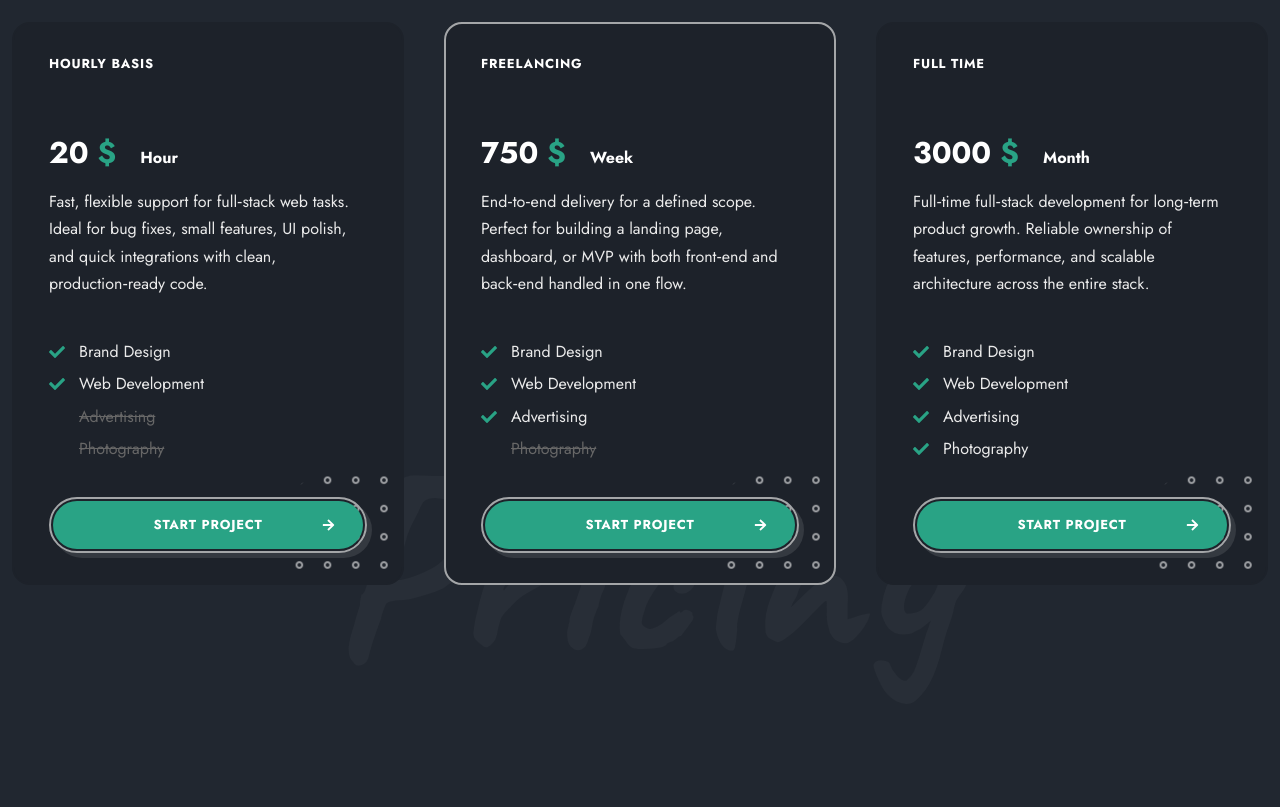
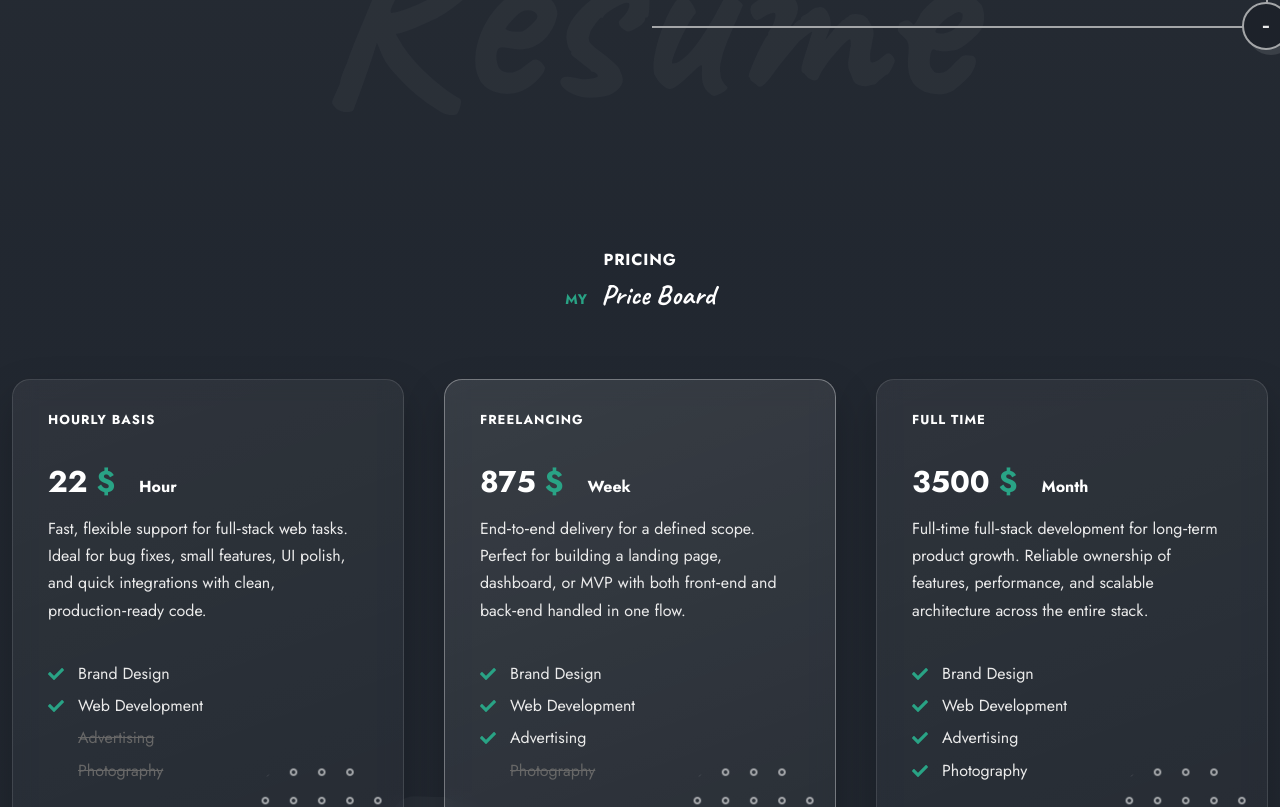
Before and after one commit to berkantkarakayis/Portfolio-Website, a React (Vite) app: page /#home in a window 1280 px wide. Shown: the part 5873-6680 px from the top of the page. Built offline with nearby package versions, Linux system fonts and the light colour scheme.

Commit message:
fix resume section

```diff
--- /dev/null
+++ b/src/components/pricing/GlareHover.jsx
@@ -0,0 +1,51 @@
+import React, { useEffect, useState } from "react";
+import "./glare-hover.css";
+
+const GlareHover = ({
+  children,
+  glareColor = "#ffffff",
+  glareOpacity = 0.3,
+  glareAngle = -30,
+  glareSize = 300,
+  transitionDuration = 800,
+  playOnce = false,
+  className = "",
+}) => {
+  const [active, setActive] = useState(false);
+  const [played, setPlayed] = useState(false);
+
+  useEffect(() => {
+    if (!playOnce || !active) return;
+    const timer = setTimeout(() => setActive(false), transitionDuration);
+    return () => clearTimeout(timer);
+  }, [active, playOnce, transitionDuration]);
+
+  const handleEnter = () => {
+    if (playOnce && played) return;
+    setActive(true);
+    if (playOnce) setPlayed(true);
+  };
+
+  const handleLeave = () => {
+    if (!playOnce) setActive(false);
+  };
+
+  return (
+    <div
+      className={`glare-hover ${active ? "glare-hover--active" : ""} ${className}`.trim()}
+      style={{
+        "--glare-color": glareColor,
+        "--glare-opacity": glareOpacity,
+        "--glare-angle": `${glareAngle}deg`,
+        "--glare-size": `${glareSize}px`,
+        "--glare-duration": `${transitionDuration}ms`,
+      }}
+      onMouseEnter={handleEnter}
+      onMouseLeave={handleLeave}
+    >
+      <div className="glare-hover__inner">{children}</div>
+    </div>
+  );
+};
+
+export default GlareHover;
--- a/src/components/pricing/Pricing.jsx
+++ b/src/components/pricing/Pricing.jsx
@@ -2,6 +2,7 @@ import React from "react";
 import shapeOne from "../../assets/shape-1.png";
 import shapeTwo from "../../assets/shape-2.png";
 import { FaCheck, FaArrowRight } from "react-icons/fa";
+import GlareHover from "./GlareHover";
 import "./pricing.css";
 
 const Pricing = () => {
@@ -13,10 +14,18 @@ const Pricing = () => {
       </p>
 
       <div className="pricing__container container grid">
-        <div className="pricing__item card card-one">
+        <GlareHover
+          className="pricing__item card card-one"
+          glareColor="#ffffff"
+          glareOpacity={0.3}
+          glareAngle={-30}
+          glareSize={300}
+          transitionDuration={800}
+          playOnce={false}
+        >
           <span className="pricing__subtitle text-cs">Hourly Basis</span>
           <h3 className="pricing__price">
-            20 <span>$</span> <em>Hour</em>
+            22 <span>$</span> <em>Hour</em>
           </h3>
 
           <p className="pricing__description">
@@ -54,12 +63,20 @@ const Pricing = () => {
           </a>
 
           <img src={shapeTwo} alt="" className="shape c__shape" />
-        </div>
+        </GlareHover>
 
-        <div className="pricing__item card card-one">
+        <GlareHover
+          className="pricing__item card card-one"
+          glareColor="#ffffff"
+          glareOpacity={0.3}
+          glareAngle={-30}
+          glareSize={300}
+          transitionDuration={800}
+          playOnce={false}
+        >
           <span className="pricing__subtitle text-cs">Freelancing</span>
           <h3 className="pricing__price">
-            750 <span>$</span> <em>Week</em>
+            875 <span>$</span> <em>Week</em>
           </h3>
 
           <p className="pricing__description">
@@ -98,12 +115,20 @@ const Pricing = () => {
           </a>
 
           <img src={shapeTwo} alt="" className="shape c__shape" />
-        </div>
+        </GlareHover>
 
-        <div className="pricing__item card card-one">
+        <GlareHover
+          className="pricing__item card card-one"
+          glareColor="#ffffff"
+          glareOpacity={0.3}
+          glareAngle={-30}
+          glareSize={300}
+          transitionDuration={800}
+          playOnce={false}
+        >
           <span className="pricing__subtitle text-cs">Full Time</span>
           <h3 className="pricing__price">
-            3000 <span>$</span> <em>Month</em>
+            3500 <span>$</span> <em>Month</em>
           </h3>
 
           <p className="pricing__description">
@@ -143,7 +168,7 @@ const Pricing = () => {
           </a>
 
           <img src={shapeTwo} alt="" className="shape c__shape" />
-        </div>
+        </GlareHover>
       </div>
 
       <div className="section__deco deco__right">
--- /dev/null
+++ b/src/components/pricing/glare-hover.css
@@ -0,0 +1,34 @@
+.glare-hover {
+  position: relative;
+  overflow: hidden;
+}
+
+.glare-hover__inner {
+  position: relative;
+  z-index: 1;
+}
+
+.glare-hover::before {
+  content: "";
+  position: absolute;
+  width: var(--glare-size);
+  height: calc(var(--glare-size) * 1.6);
+  top: 50%;
+  left: -40%;
+  background: linear-gradient(
+    var(--glare-angle),
+    rgba(255, 255, 255, 0) 0%,
+    var(--glare-color) 45%,
+    rgba(255, 255, 255, 0) 70%
+  );
+  opacity: 0;
+  transform: translate(-50%, -50%);
+  transition: opacity var(--glare-duration) ease, transform var(--glare-duration) ease;
+  pointer-events: none;
+}
+
+.glare-hover:hover::before,
+.glare-hover--active::before {
+  opacity: var(--glare-opacity);
+  transform: translate(220%, -50%);
+}
--- a/src/components/pricing/pricing.css
+++ b/src/components/pricing/pricing.css
@@ -1,5 +1,5 @@
 .pricing{
-    background-color: var(--third-gradient);
+    background-image: var(--third-gradient);
 }
 
 .pricing__container{
@@ -8,11 +8,42 @@
 }
 
 .pricing__item{
-    border: 2px solid var(--container-color);
+    border: 1px solid rgba(255, 255, 255, 0.12);
+    background: linear-gradient(160deg, rgba(255, 255, 255, 0.06), rgba(255, 255, 255, 0.02));
+    box-shadow: 0 18px 40px rgba(0, 0, 0, 0.22);
+    backdrop-filter: blur(10px);
+    position: relative;
+    overflow: hidden;
+    transition: border-color 0.35s ease;
+}
+
+.pricing__item::after{
+    content: '';
+    position: absolute;
+    inset: 0;
+    padding: 1px;
+    border-radius: inherit;
+    background: conic-gradient(from 0deg, transparent 0deg, var(--primary-color) 18deg, transparent 36deg, transparent 180deg, var(--primary-color) 200deg, transparent 260deg, transparent 360deg);
+    opacity: 0;
+    transition: opacity 0.3s ease;
+    pointer-events: none;
+    -webkit-mask: linear-gradient(#000 0 0) content-box, linear-gradient(#000 0 0);
+    -webkit-mask-composite: xor;
+    mask-composite: exclude;
+}
+
+.pricing__item.glare-hover--active{
+    border-color: rgba(255, 255, 255, 0.28);
+}
+
+.pricing__item.glare-hover--active::after{
+    opacity: 1;
+    animation: pricing-border-spin 2.4s linear infinite;
 }
 
 .pricing__item:nth-child(2){
-    border: 2px solid var(--border-color);
+    border-color: rgba(255, 255, 255, 0.35);
+    background: linear-gradient(160deg, rgba(255, 255, 255, 0.1), rgba(255, 255, 255, 0.03));
 }
 
 .pricing__subtitle{
@@ -20,13 +51,15 @@
     font-size: var(--tiny-font-size);
     font-weight: 700;
     display: block;
-    margin-bottom: 65px;
+    letter-spacing: 1px;
+    text-transform: uppercase;
+    margin-bottom: 38px;
 }
 
 .pricing__price{
     font-size: var(--h2-font-size);
     line-height: 1;
-    margin-bottom: 20px;
+    margin-bottom: 18px;
 }
 
 .pricing__price span{
@@ -40,8 +73,9 @@
 }
 
 .pricing__description{
-    padding-bottom: 30px;
-    min-height: 145px;
+    padding-bottom: 26px;
+    min-height: 140px;
+    color: var(--text-color);
 }
 
 .pricing__list{
@@ -70,6 +104,41 @@
     color: #676767;
 }
 
+.pricing__btn{
+    position: relative;
+    overflow: hidden;
+    transition: transform 0.3s var(--transition), box-shadow 0.3s var(--transition);
+}
+
+.pricing__btn::after{
+    content: '';
+    position: absolute;
+    top: -120%;
+    left: -40%;
+    width: 50%;
+    height: 320%;
+    background: linear-gradient(120deg, rgba(255, 255, 255, 0), rgba(255, 255, 255, 0.35), rgba(255, 255, 255, 0));
+    transform: rotate(18deg);
+    opacity: 0;
+    transition: opacity 0.3s ease, transform 0.6s ease;
+}
+
+.pricing__btn:hover{
+    transform: translateY(-3px);
+    box-shadow: 0 14px 30px rgba(0, 0, 0, 0.25);
+}
+
+.pricing__btn:hover::after{
+    opacity: 1;
+    transform: translateX(180%) rotate(18deg);
+}
+
+@keyframes pricing-border-spin{
+    to{
+        transform: rotate(360deg);
+    }
+}
+
 .pricing__btn::before{
     transform: scale(1);
     filter: blur(0);
--- a/src/components/resume/Card.jsx
+++ b/src/components/resume/Card.jsx
@@ -1,25 +1,25 @@
-import React, { useState } from 'react'
+import React, { useState } from "react";
 
-const Card = (props) => {
-    const [showInfo, setShadowInfo] = useState(false);
+const Card = ({ title, subtitle, date, description, defaultOpen = false }) => {
+  const [showInfo, setShadowInfo] = useState(defaultOpen);
 
   return (
-    <div className='resume__item'>
-        <div className="resume__header" onClick={() => setShadowInfo(!showInfo)}>
-            <h3 className="resume__subtitle">{props.title}</h3>
-            <span className="resume__icon">{showInfo ? '-' : '+'}</span>
+    <div className="resume__item">
+      <div className="resume__header" onClick={() => setShadowInfo(!showInfo)}>
+        <h3 className="resume__subtitle">{title}</h3>
+        <span className="resume__icon">{showInfo ? "-" : "+"}</span>
+      </div>
+
+      <div className={`${showInfo ? "show-content" : ""} resume__content`}>
+        <div className="resume__date-title">
+          <h3 className="resume__title">{subtitle}</h3>
+          <span className="resume__date text-cs">{date}</span>
         </div>
 
-        <div className={`${showInfo ? 'show-content' : ''} resume__content`}>
-            <div className="resume__date-title">
-                <h3 className="resume__title">{props.subtitle}</h3>
-                <span className="resume__date text-cs">{props.date}</span>
-            </div>
-
-            <p className="resume__description">{props.description}</p>
-        </div>
+        <p className="resume__description">{description}</p>
+      </div>
     </div>
-  )
-}
+  );
+};
 
 export default Card
--- a/src/components/resume/Resume.jsx
+++ b/src/components/resume/Resume.jsx
@@ -1,12 +1,15 @@
-import React from 'react'
-import { cv } from '../../Data'
-import Card from './Card'
-import './resume.css';
-import shapeOne from '../../assets/shape-1.png';
+import React from "react";
+import { cv } from "../../Data";
+import Card from "./Card";
+import "./resume.css";
+import shapeOne from "../../assets/shape-1.png";
 
 const Resume = () => {
+  const educationItems = cv.filter((item) => item.category === "education");
+  const experienceItems = cv.filter((item) => item.category === "experience");
+
   return (
-    <section className="resume section" id='resume'>
+    <section className="resume section" id="resume">
       <h2 className="section__title text-cs">Resume</h2>
       <p className="section__subtitle">
         My <span>Story</span>
@@ -17,19 +20,16 @@ const Resume = () => {
           <h3 className="resume__heading">Education</h3>
 
           <div className="resume__items">
-                    {cv.map((val, id) => {
-                        if(val.category === 'education'){
-                            return (
+            {educationItems.map((val, index) => (
               <Card
-                            key={id}
+                key={val.id}
                 title={val.title}
                 subtitle={val.subtitle}
                 date={val.date}
                 description={val.description}
+                defaultOpen={index === 0}
               />
-                            );
-                        }
-                    })}
+            ))}
           </div>
         </div>
 
@@ -37,32 +37,29 @@ const Resume = () => {
           <h3 className="resume__heading">Experience</h3>
 
           <div className="resume__items">
-                    {cv.map((val, id) => {
-                        if(val.category === 'experience'){
-                            return (
+            {experienceItems.map((val, index) => (
               <Card
-                            key={id}
+                key={val.id}
                 title={val.title}
                 subtitle={val.subtitle}
                 date={val.date}
                 description={val.description}
+                defaultOpen={index === experienceItems.length - 1}
               />
-                            );
-                        }
-                    })}
+            ))}
           </div>
         </div>
       </div>
 
       <div className="section__deco deco__left">
-            <img src={shapeOne} alt='' className='shape'></img>
+        <img src={shapeOne} alt="" className="shape"></img>
       </div>
 
       <div className="section__bg-wrapper">
         <span className="bg__title">Resume</span>
       </div>
     </section>
-  )
-}
+  );
+};
 
 export default Resume
```
Also changed, not shown: src/components/resume/resume.css (+21 -15 lines), src/index.css (+73 -73 lines). Lines whose indentation alone changed are shown as unchanged.
